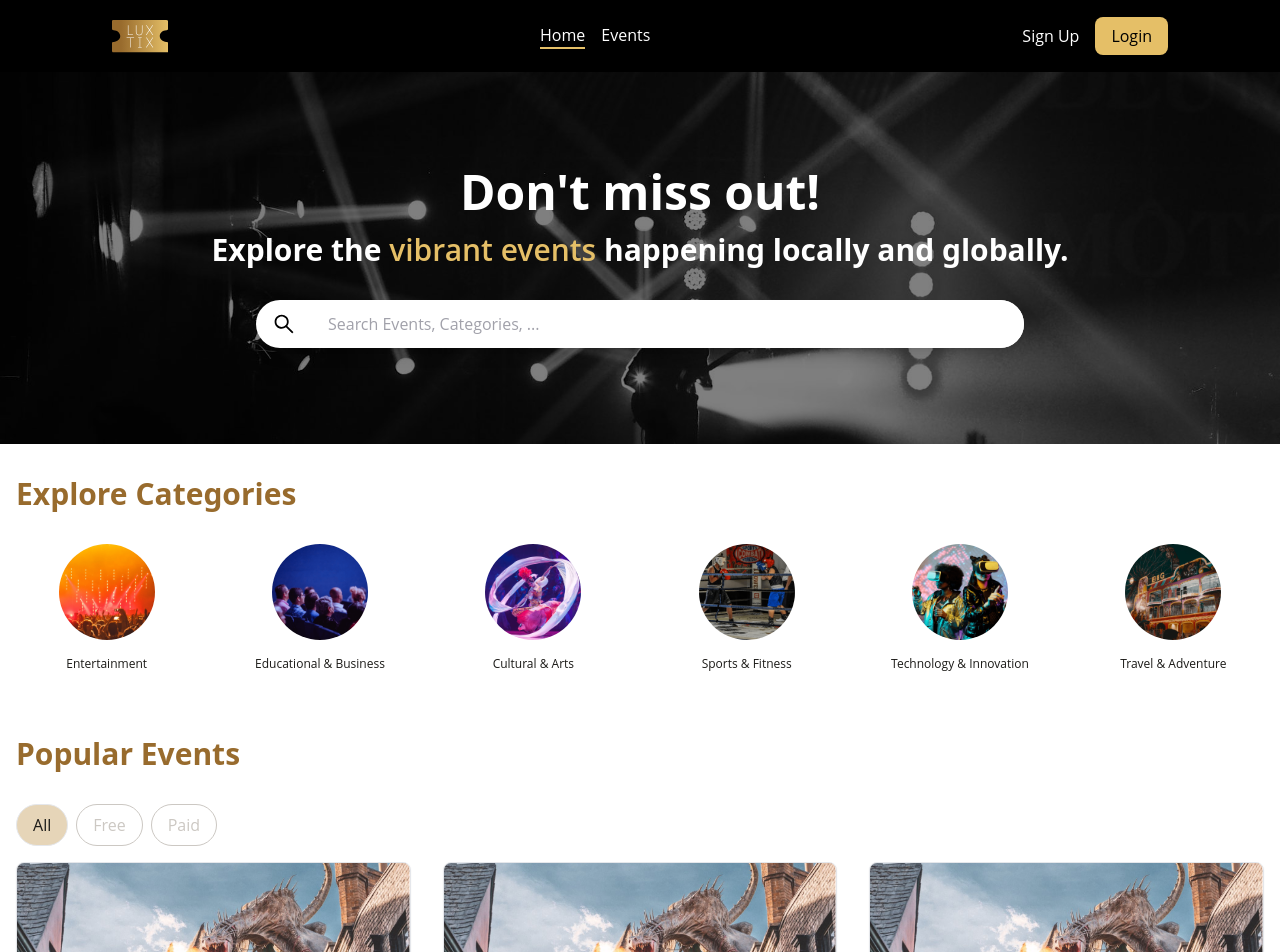
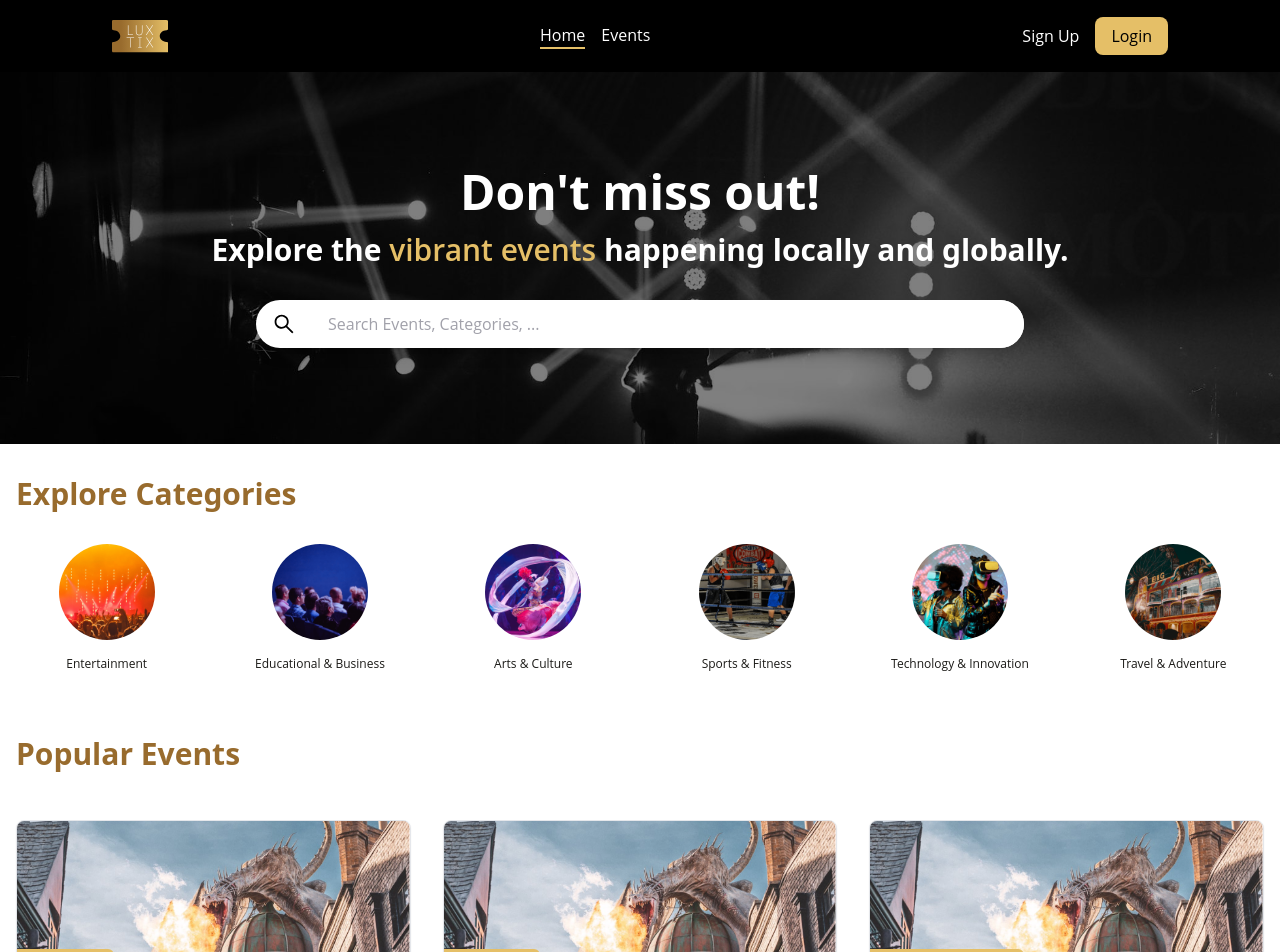
Before and after one commit to Luxtix/DTI-Frontend, a Next.js app: page / in a window 1280 px wide. Shown: the top 952 px of the page. Built offline with nearby package versions, Linux system fonts and the light colour scheme.

Commit message:
fix(jacob) fix filter and use url params

```diff
--- a/components/Categories.tsx
+++ b/components/Categories.tsx
@@ -8,10 +8,19 @@ interface CategoryItemProps {
   link: string;
 }
 
+const categorySlugs: { [key: string]: string } = {
+  Entertainment: "entertainment",
+  "Educational & Business": "educational-business",
+  "Arts & Culture": "arts-culture",
+  "Sports & Fitness": "sports-fitness",
+  "Technology & Innovation": "technology-innovation",
+  "Travel & Adventure": "travel-adventure",
+};
+
 function CategoryItem({ name, img, link }: CategoryItemProps) {
   return (
     <div className="text-center">
-      <Link href={link} key={name}>
+      <Link href={`events?category=${categorySlugs[link]}`} scroll={false}>
         <div className="w-16 h-16 sm:w-24 sm:h-24 mx-auto rounded-full overflow-hidden">
           <Image src={img} alt={name} className="h-full w-full object-cover" />
         </div>
@@ -35,7 +44,7 @@ function Categories() {
             key={category.name}
             name={category.name}
             img={category.img}
-            link={category.link}
+            link={category.name}
           />
         ))}
       </div>
--- a/components/EventsTab.tsx
+++ b/components/EventsTab.tsx
@@ -2,8 +2,9 @@
 
 import eventCardItems from "@/utils/eventCardItems";
 import EventCard from "./EventCard";
-import { useState } from "react";
+import { useEffect, useState } from "react";
 import { AiOutlineMenu, AiOutlineClose } from "react-icons/ai";
+import { useSearchParams, useRouter } from "next/navigation";
 
 interface Filters {
   price: string;
@@ -30,35 +31,85 @@ const filterOptions = {
   ],
 };
 
+const categorySlugs: { [key: string]: string } = {
+  Entertainment: "entertainment",
+  "Educational & Business": "educational-business",
+  "Arts & Culture": "arts-culture",
+  "Sports & Fitness": "sports-fitness",
+  "Technology & Innovation": "technology-innovation",
+  "Travel & Adventure": "travel-adventure",
+};
+
+const slugToCategory = Object.entries(categorySlugs).reduce(
+  (acc, [key, value]) => {
+    acc[value] = key;
+    return acc;
+  },
+  {} as { [key: string]: string }
+);
+
 function EventsTab() {
   const [showFilters, setShowFilters] = useState(false);
   const [activeFilters, setActiveFilters] = useState<Filters>(initialFilters);
+  const searchParams = useSearchParams();
+  const router = useRouter();
+
+  useEffect(() => {
+    const category = searchParams.get("category");
+    const price = searchParams.get("price");
+    const type = searchParams.get("type");
+
+    setActiveFilters({
+      price: price || "",
+      type: type || "",
+      category: category ? slugToCategory[category] || "" : "",
+    });
+  }, [searchParams]);
 
   const toggleFilters = () => {
     setShowFilters(!showFilters);
   };
 
+  const updateURLParams = (filters: Filters) => {
+    const params = new URLSearchParams();
+
+    Object.entries(filters).forEach(([key, value]) => {
+      if (value) {
+        if (key === "category") {
+          params.append(key, categorySlugs[value]);
+        } else {
+          params.append(key, value);
+        }
+      }
+    });
+
+    router.push(`?${params.toString()}`, { scroll: false });
+  };
+
   const handleFilterChange = (filterType: keyof Filters, value: string) => {
-    setActiveFilters({
+    const updatedFilters = {
       ...activeFilters,
       [filterType]: activeFilters[filterType] === value ? "" : value,
-    });
+    };
+    setActiveFilters(updatedFilters);
+    updateURLParams(updatedFilters);
   };
 
   const resetFilters = () => {
     setActiveFilters(initialFilters);
+    router.push("");
   };
 
   const filteredEvents = eventCardItems.filter((event) => {
     const matchesPrice =
       activeFilters.price === "" ||
-      (activeFilters.price === "Free" && event.price === "Free") ||
-      (activeFilters.price === "Paid" && event.price !== "Free");
+      (activeFilters.price === "Free" && event.price === 0) ||
+      (activeFilters.price === "Paid" && event.price !== 0);
     const matchesType =
       activeFilters.type === "" || event.type === activeFilters.type;
     const matchesCategory =
       activeFilters.category === "" ||
-      event.category === activeFilters.category;
+      event.category.toLowerCase() === activeFilters.category.toLowerCase();
 
     return matchesPrice && matchesCategory && matchesType;
   });
--- a/components/PopularEvents.tsx
+++ b/components/PopularEvents.tsx
@@ -1,45 +1,14 @@
-"use client";
 import eventCardItems from "@/utils/eventCardItems";
 import EventCard from "./EventCard";
 import Link from "next/link";
-import { useState } from "react";
-
-interface Filter {
-  label: string;
-}
 
 function PopularEvents() {
-  const filters: Filter[] = [
-    { label: "All" },
-    { label: "Free" },
-    { label: "Paid" },
-  ];
-
-  const [activeFilter, setActiveFilter] = useState<string>("All");
-  const handleFilterClick = (filterLabel: string) => {
-    setActiveFilter(filterLabel);
-  };
-
   return (
     <div className="max-w-7xl mx-auto px-4 sm:py-8">
       <h2 className="text-3xl font-bold text-luxtix-5 mb-8 mt-8 sm:mt-0">
         Popular Events
       </h2>
-      <div className="flex flex-wrap gap-2 mb-4">
-        {filters.map((filter, index) => (
-          <button
-            key={index}
-            onClick={() => handleFilterClick(filter.label)}
-            className={`px-4 py-2 text-xs sm:text-base rounded-full border ${
-              activeFilter === filter.label
-                ? "bg-luxtix-4 text-luxtix-1"
-                : "border-luxtix-7 text-luxtix-7"
-            }`}
-          >
-            {filter.label}
-          </button>
-        ))}
-      </div>
+      <div className="flex flex-wrap gap-2 mb-4"></div>
       <div className="grid grid-cols-1 sm:grid-cols-2 lg:grid-cols-3 gap-6 sm:gap-8">
         {eventCardItems.map((event) => (
           <EventCard key={event.id} event={event} />
--- a/utils/categoryItems.ts
+++ b/utils/categoryItems.ts
@@ -9,32 +9,26 @@ const categoryItems = [
   {
     name: "Entertainment",
     img: cat1,
-    link: "/events/entertainment",
   },
   {
     name: "Educational & Business",
     img: cat2,
-    link: "/events/edu-business",
   },
   {
-    name: "Cultural & Arts",
+    name: "Arts & Culture",
     img: cat3,
-    link: "/events/arts",
   },
   {
     name: "Sports & Fitness",
     img: cat4,
-    link: "/events/sports",
   },
   {
     name: "Technology & Innovation",
     img: cat5,
-    link: "/events/technology",
   },
   {
     name: "Travel & Adventure",
     img: cat6,
-    link: "/events/travel",
   },
 ];
 
```
